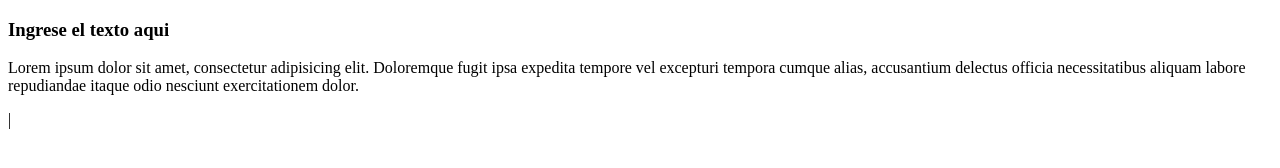
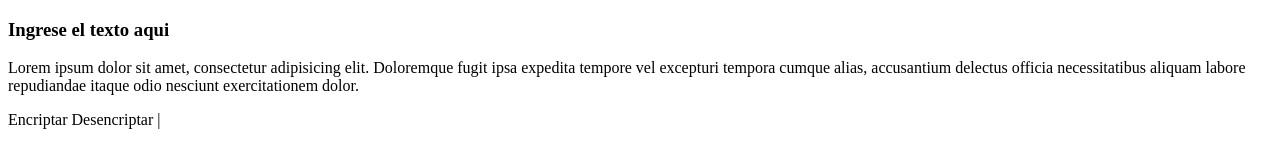
Before and after one commit to morenonicolas950/encriptador-de-texto, a plain HTML site: page index.html in a window 1280 px wide. Drawn offline with Linux system fonts and the light colour scheme.

Commit message:
actualiza index.html

```diff
--- a/index.html
+++ b/index.html
@@ -9,6 +9,8 @@
 <body>
     <h3>Ingrese el texto aqui </h3>
     <p>Lorem ipsum dolor sit amet, consectetur adipisicing elit. Doloremque fugit ipsa expedita tempore vel excepturi tempora cumque alias, accusantium delectus officia necessitatibus aliquam labore repudiandae itaque odio nesciunt exercitationem dolor.</p>
+    <label>Encriptar</label>
+    <label>Desencriptar</label>
     <script src="app.js"></script>
 </body>
 </html>|
```
